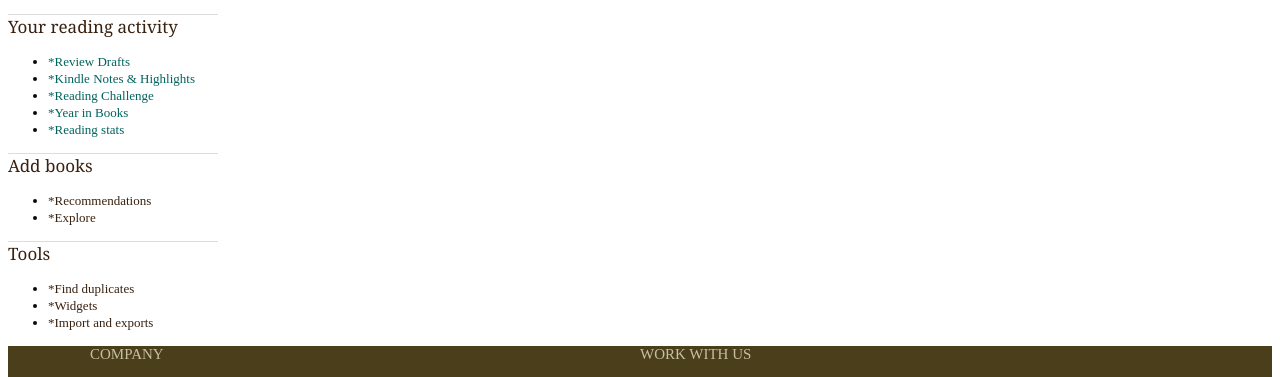
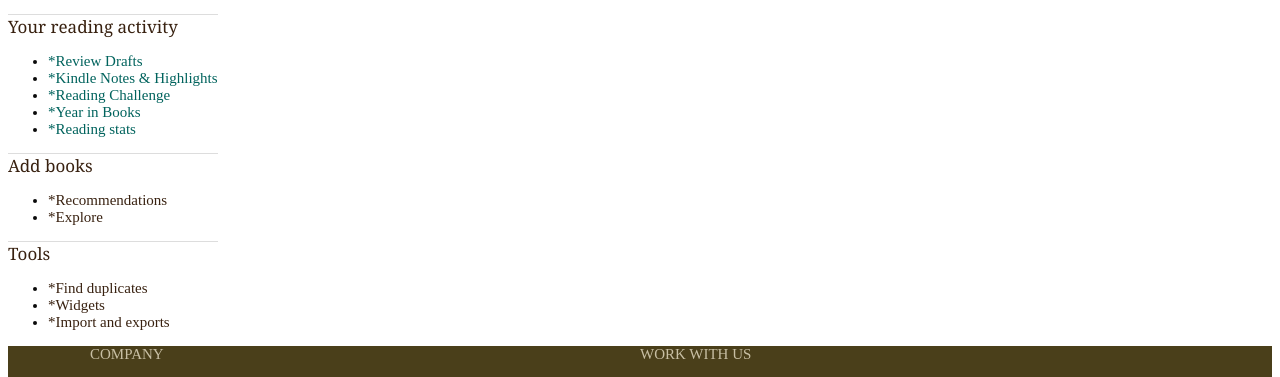
Before and after one commit to hasanaranna/GoodReads, a React app in the folder frontend/: page /mybooks in a window 1280 px wide. Shown: the part 279-656 px from the top of the page. Built offline with nearby package versions, Linux system fonts and the light colour scheme; no server answers; the HTML template or start-up script is replaced by a standard one.

Commit message:
Added space between book rows and increased the fonts of sidebar

```diff
--- a/frontend/src/app/components/BookRow.tsx
+++ b/frontend/src/app/components/BookRow.tsx
@@ -69,7 +69,7 @@ export function BookRow({
             className="w-[104px] h-[148px] object-cover shadow-md hover:shadow-lg transition-shadow"
           />
         </Link>
-        <div className="text-center max-w-[120px]">
+        <div className="text-center max-w-[120px] ">
           <div className="text-[14px] text-[#382110] truncate">
             {book.title}
           </div>
@@ -84,7 +84,7 @@ export function BookRow({
 
   return (
     <div
-      className={`flex items-start gap-4 py-5 border-b border-[#e8e0d0] ${
+      className={`flex items-start gap-4 py-5 mb-2 border-b border-[#e8e0d0] ${
         selected ? "bg-[#fffbf0]" : "bg-[#ffffff] hover:bg-[#fafaf8]"
       } transition-colors`}
     >
--- a/frontend/src/app/components/Sidebar.tsx
+++ b/frontend/src/app/components/Sidebar.tsx
@@ -87,7 +87,7 @@ export function Sidebar() {
             <li key={item}>
               <a
                 href="#"
-                className="text-[#00635d] hover:underline no-underline text-[13px]"
+                className="text-[#00635d] hover:underline no-underline text-[15px]"
               >
                 {item}
               </a>
@@ -108,7 +108,7 @@ export function Sidebar() {
             <li key={item}>
               <a
                 href="#"
-                className="text-[#382110] hover:underline no-underline text-[13px]"
+                className="text-[#382110] hover:underline no-underline text-[15px]"
               >
                 {item}
               </a>
@@ -130,7 +130,7 @@ export function Sidebar() {
               <li key={item}>
                 <a
                   href="#"
-                  className="text-[#382110] hover:underline no-underline text-[13px]"
+                  className="text-[#382110] hover:underline no-underline text-[15px]"
                 >
                   {item}
                 </a>
```
